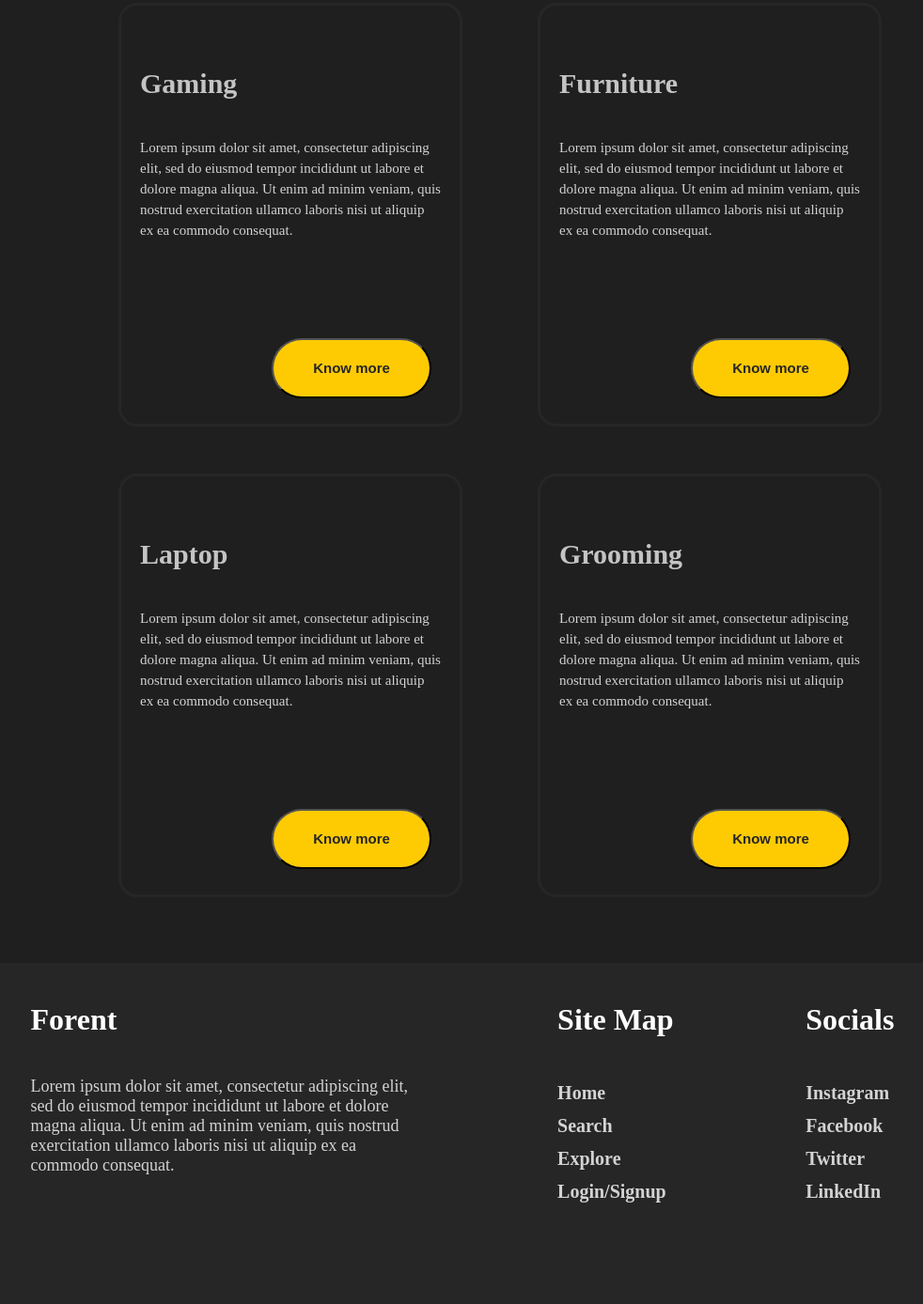
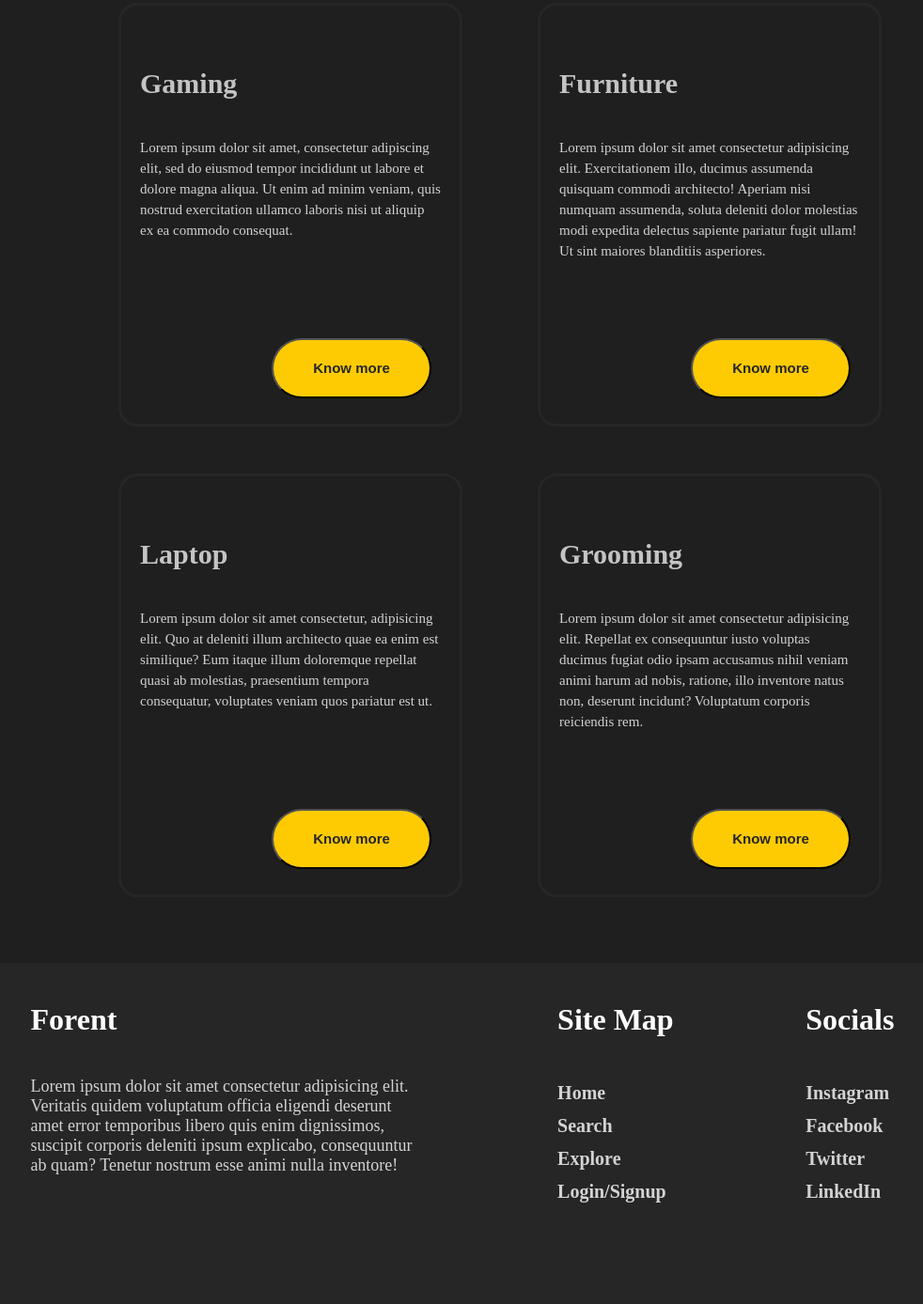
Before and after one commit to shivamkr8227/contest, a plain HTML site: page contest.html in a window 1280 px wide. Shown: the part 1497-2885 px from the top of the page at 94% size, without its empty margins (148-1130 px from the left). Drawn offline with Linux system fonts and the light colour scheme.

Commit message:
Add files via upload

```diff
--- a/contest.html
+++ b/contest.html
@@ -408,21 +408,21 @@
         </div>
         <div class="cont">
           <h2>Furniture</h2>
-          <p>Lorem ipsum dolor sit amet, consectetur adipiscing elit, sed do eiusmod tempor incididunt ut labore et dolore magna aliqua. Ut enim ad minim veniam, quis nostrud exercitation ullamco laboris nisi ut aliquip ex ea commodo consequat.</p>
+          <p>Lorem ipsum dolor sit amet consectetur adipisicing elit. Exercitationem illo, ducimus assumenda quisquam commodi architecto! Aperiam nisi numquam assumenda, soluta deleniti dolor molestias modi expedita delectus sapiente pariatur fugit ullam! Ut sint maiores blanditiis asperiores.</p>
           <div class="btn_div">
             <button class="btn" type="submit">Know more</button>
           </div>
         </div>
         <div class="cont">
           <h2>Laptop</h2>
-          <p>Lorem ipsum dolor sit amet, consectetur adipiscing elit, sed do eiusmod tempor incididunt ut labore et dolore magna aliqua. Ut enim ad minim veniam, quis nostrud exercitation ullamco laboris nisi ut aliquip ex ea commodo consequat.</p>
+          <p>Lorem ipsum dolor sit amet consectetur, adipisicing elit. Quo at deleniti illum architecto quae ea enim est similique? Eum itaque illum doloremque repellat quasi ab molestias, praesentium tempora consequatur, voluptates veniam quos pariatur est ut.</p>
           <div class="btn_div">
             <button class="btn" type="submit">Know more</button>
           </div>
         </div>
         <div class="cont">
           <h2>Grooming</h2>
-          <p>Lorem ipsum dolor sit amet, consectetur adipiscing elit, sed do eiusmod tempor incididunt ut labore et dolore magna aliqua. Ut enim ad minim veniam, quis nostrud exercitation ullamco laboris nisi ut aliquip ex ea commodo consequat.</p>
+          <p>Lorem ipsum dolor sit amet consectetur adipisicing elit. Repellat ex consequuntur iusto voluptas ducimus fugiat odio ipsam accusamus nihil veniam animi harum ad nobis, ratione, illo inventore natus non, deserunt incidunt? Voluptatum corporis reiciendis rem.</p>
           <div class="btn_div">
             <button class="btn" type="submit">Know more</button>
           </div>
@@ -435,7 +435,7 @@
           <!-- Frontem -->
           <div class="forent">
             <h2>Forent</h2>
-            <p>Lorem ipsum dolor sit amet, consectetur adipiscing elit, sed do eiusmod tempor incididunt ut labore et dolore magna aliqua. Ut enim ad minim veniam, quis nostrud exercitation ullamco laboris nisi ut aliquip ex ea commodo consequat.</p>
+            <p>Lorem ipsum dolor sit amet consectetur adipisicing elit. Veritatis quidem voluptatum officia eligendi deserunt amet error temporibus libero quis enim dignissimos, suscipit corporis deleniti ipsum explicabo, consequuntur ab quam? Tenetur nostrum esse animi nulla inventore!</p>
           </div>
           <!-- Navigation -->
           <div class="sitemap">
```
